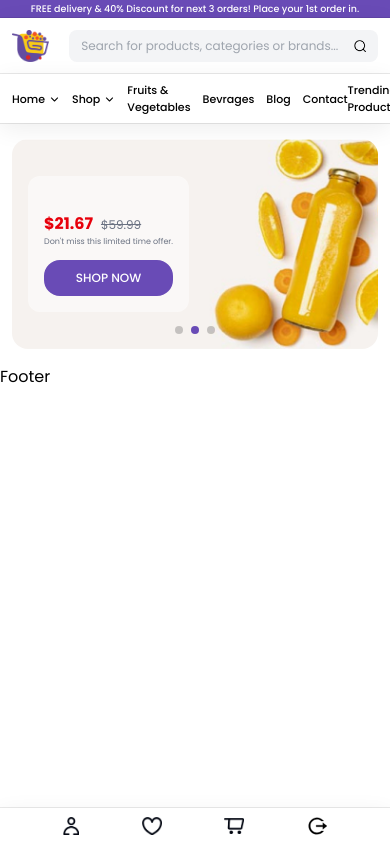
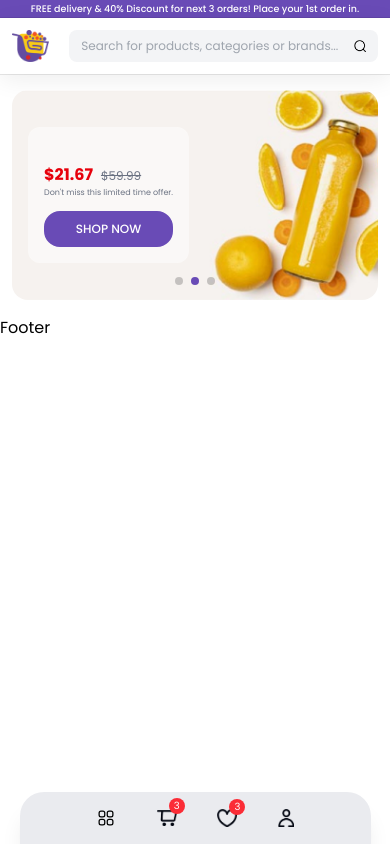
Before and after one commit to Heer-Savaliya/ECommerce-FullStack, a React (Vite) app: page /dashboard in a window 390 px wide. Built offline with nearby package versions, Linux system fonts and the light colour scheme; no server answers; sample sign-in values are in the browser's storage.

Commit message:
phone bottom userbar

```diff
--- a/src/Routes/PrivateRoute.jsx
+++ b/src/Routes/PrivateRoute.jsx
@@ -6,7 +6,7 @@ import { Navigate } from 'react-router-dom';
 const PrivateRoute = ({children}) => {
     const [user,loading] = useAuthState(auth);
     if(loading){
-        return <p>Loading</p>;
+        return <p></p>;
     }
     return user ? children : <Navigate to="/login"/>;
 
--- a/src/components/UI/Header.jsx
+++ b/src/components/UI/Header.jsx
@@ -1,9 +1,9 @@
-import React from 'react';
-import Topbar from './Topbar';
-import { useNavigate } from 'react-router-dom';
-import SearchBar from './SearchBar';
-import UserBar from './UserBar';
-import Navbar from './Navbar';
+import React from "react";
+import Topbar from "./Topbar";
+import { useNavigate } from "react-router-dom";
+import SearchBar from "./SearchBar";
+import UserBar from "./UserBar";
+import Navbar from "./Navbar";
 
 const Header = () => {
   const navigate = useNavigate();
@@ -15,12 +15,23 @@ const Header = () => {
       {/* Main header */}
       <div className="w-full shadow bg-white">
         <div className="container !py-3 flex flex-wrap items-center justify-between gap-5">
-
           {/* Logo + Location */}
           <div className="flex items-center gap-4">
-            <img src="./images/full_logo.png" alt="Logo" className="h-7 lg:h-8 hidden md:block" />
-            <img src="./images/logo.png" alt="Logo" className="h-8 block md:hidden" />
-            <img src="./images/location_logo.png" alt="Location" className="h-5 lg:h-6 hidden md:block" />
+            <img
+              src="./images/full_logo.png"
+              alt="Logo"
+              className="h-7 lg:h-8 hidden md:block"
+            />
+            <img
+              src="./images/logo.png"
+              alt="Logo"
+              className="h-8 block md:hidden"
+            />
+            <img
+              src="./images/location_logo.png"
+              alt="Location"
+              className="h-5 lg:h-6 hidden md:block"
+            />
             <div className="text-[12px] text-gray-600 hidden md:block">
               Deliver to <div className="text-black font-semibold">all</div>
             </div>
@@ -39,9 +50,11 @@ const Header = () => {
       </div>
 
       {/* Mobile bottom UserBar */}
-      <div className="block md:hidden fixed bottom-0 left-0 w-full bg-white shadow z-50">
-        <div className="container !py-2">
-          <UserBar />
+      <div className="block md:hidden fixed bottom-0 left-0 w-full z-50">
+        <div className="mx-auto max-w-md relative">
+          <div className="mx-auto w-[90%] bg-gray-200/80 backdrop-blur-md rounded-t-3xl shadow-xl py-3 px-6  transition-all duration-300">
+            <UserBar />
+          </div>
         </div>
       </div>
 
--- a/src/components/UI/Navbar.jsx
+++ b/src/components/UI/Navbar.jsx
@@ -5,7 +5,7 @@ import { useNavigate } from 'react-router-dom';
 const Navbar = () => {
     const navigate = useNavigate();
   return (
-    <div className='bg-white shadow w-full text-[11px] lg:text-[12.5px] py-2 font-medium'>
+    <div className='bg-white shadow w-full text-[11px] lg:text-[12.5px] py-2 font-medium hidden md:block'>
       <div className='container flex items-center justify-between'>
         <div className='flex items-center gap-3'>
             <div className='flex  items-center gap-1 cursor-pointer' onClick={()=> navigate("/")}>
--- a/src/components/UI/UserBar.jsx
+++ b/src/components/UI/UserBar.jsx
@@ -1,39 +1,62 @@
-import { signOut } from 'firebase/auth';
-import React from 'react'
+import React from "react";
+import { signOut } from "firebase/auth";
 import { RiLogoutCircleRLine } from "react-icons/ri";
-import { auth } from '../../firebaseConfig';
-import { useNavigate } from 'react-router-dom';
+import { HiOutlineSquares2X2 } from "react-icons/hi2";
+import { auth } from "../../firebaseConfig";
+import { useNavigate } from "react-router-dom";
 
 const UserBar = () => {
-    const navigate = useNavigate();
+  const navigate = useNavigate();
 
-    // Logout
-    const handleLogout = async () =>{
-        try{
-            await signOut(auth);
-            navigate("/login");
-        }catch(err){
-            console.error("Logout error : ",error);
-        }
-    };
-
+  // Logout
+  const handleLogout = async () => {
+    try {
+      await signOut(auth);
+      navigate("/login");
+    } catch (err) {
+      console.error("Logout error : ", error);
+    }
+  };
 
   return (
-    <div className='flex items-center justify-around md:justify-center md:gap-4 px-5 md:px-0 '>
-      <div>
-        <img src="./images/user_logo.png" className='w-4 lg:w-5 cursor-pointer' alt="" />
+    <div className="flex items-center justify-around flex-row-reverse md:flex-row md:justify-center  gap-4 px-10 py-1 md:px-0">
+      <img
+        src="./images/user_logo.png"
+        className="w-4 lg:w-5 cursor-pointer"
+        alt=""
+      />
+      <div className="relative">
+        <div className="absolute bottom-3 md:bottom-2.5 left-3 h-4 w-4 m-auto bg-red-500 text-white text-center text-[10px] rounded-full">
+          3
+        </div>
+        <img
+          src="./images/like_logo.png"
+          className="w-5 lg:w-6 cursor-pointer"
+          alt=""
+        />
       </div>
-      <div>
-        <img src="./images/like_logo.png" className='w-5 lg:w-6 cursor-pointer' alt="" />
+      <div className="relative">
+        <div className="absolute bottom-3 md:bottom-2.5 left-3 h-4 w-4 m-auto bg-red-500 text-white text-center text-[10px] rounded-full">
+          3
+        </div>
+        <img
+          src="./images/cart_logo.png"
+          className="w-5 lg:w-6 cursor-pointer"
+          alt=""
+        />
       </div>
-      <div>
-        <img src="./images/cart_logo.png" className='w-5 lg:w-6  cursor-pointer' alt="" />
+      <div className="hidden md:flex">
+        <RiLogoutCircleRLine
+          className="h-5 w-5 lg:w-6 lg:h-6 stroke-[0.3] cursor-pointer"
+          onClick={handleLogout}
+        />
       </div>
-      <div>
-        <RiLogoutCircleRLine className="h-5 w-5 lg:w-6 lg:h-6 stroke-[0.3] cursor-pointer" onClick={handleLogout}/>
+
+      <div className="block md:hidden">
+        <HiOutlineSquares2X2 className="h-5 w-5 lg:w-6 lg:h-6  cursor-pointer" />
       </div>
     </div>
-  )
-}
+  );
+};
 
-export default UserBar
+export default UserBar;
```
